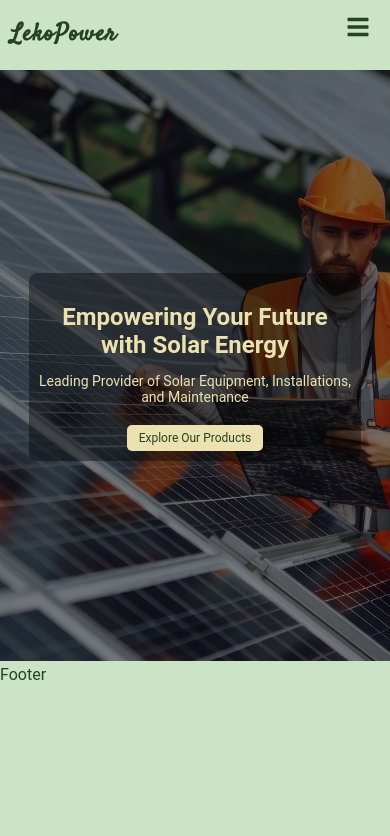
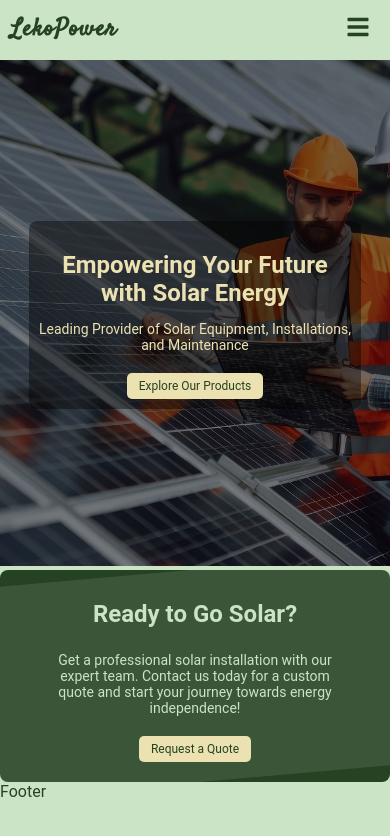
Before and after one commit to Dan-Muchiri/leko-power, a React (Vite) app: page / in a window 390 px wide. Shown: the top 836 px of the page. Built offline with nearby package versions, Linux system fonts and the light colour scheme.

Commit message:
Added an installation call to action

```diff
--- a/src/App.css
+++ b/src/App.css
@@ -22,7 +22,7 @@ body {
 
 /* Add padding-top to account for the height of the fixed header */
 .main-content {
-  padding-top: 70px; /* Adjust this value based on the height of your header */
+  padding-top: 60px; /* Adjust this value based on the height of your header */
 }
 
 
--- a/src/components/Header/HeaderStyles.module.css
+++ b/src/components/Header/HeaderStyles.module.css
@@ -1,6 +1,6 @@
 /* Header Container */
 .header {
-    height: 70px;
+    height: 60px;
     color: var(--primary-dark-green); /* Dark Green text */
     display: flex;
     justify-content: space-between;
@@ -63,7 +63,7 @@
         flex-direction: row; /* Stack logo and nav vertically */
         align-items: center; /* Align items to the start for better readability */
         padding: 10px; /* Reduced padding for smaller screens */
-        height: 70px;
+        height: 60px;
     }
 
     .menuIcon {
--- a/src/components/Home/Home.jsx
+++ b/src/components/Home/Home.jsx
@@ -13,6 +13,11 @@ function Home() {
                     <a href="#products" className={styles.heroButton}>Explore Our Products</a>
                 </div>
             </div>
+            <div className={styles.installationCTA}>
+                <h2 className={styles.ctaTitle}>Ready to Go Solar?</h2>
+                <p className={styles.ctaSubtitle}>Get a professional solar installation with our expert team. Contact us today for a custom quote and start your journey towards energy independence!</p>
+                <a href="#quote" className={styles.ctaButton}>Request a Quote</a>
+            </div>
         </section>
     );
 }
--- a/src/components/Home/HomeStyles.module.css
+++ b/src/components/Home/HomeStyles.module.css
@@ -5,11 +5,12 @@
     position: relative;
     text-align: center;
     color: var(--accent-light-beige); /* Light Beige text color */
+    margin: 0%;
 }
 
 .heroImage {
     width: 100%;
-    height: 80vh;
+    height: 78vh;
     object-fit: cover;
     filter: brightness(50%); /* Darken image slightly for better text contrast */
 }
@@ -36,7 +37,7 @@
     margin-bottom: 20px;
 }
 
-.heroButton {
+.heroButton,  .ctaButton {
     display: inline-block;
     padding: 10px 20px;
     font-size: 16px;
@@ -47,15 +48,15 @@
     transition: background-color 0.3s ease;
 }
 
-.heroButton:hover {
+.heroButton:hover , .ctaButton:hover{
     background-color: var(--primary-light-green); /* Light Green background on hover */
     color: var(--accent-light-beige);
 }
 
 /* Responsive Styles for Smaller Screens */
-@media (max-width: 768px) {
+@media (max-width: 1000px) {
     .heroImage {
-        height: 70vh; /* Reduce height for tablets */
+        height: 60vh; /* Reduce height for tablets */
     }
 
     .heroContent {
@@ -71,7 +72,7 @@
         font-size: 16px; /* Slightly smaller font size for subtitles */
     }
 
-    .heroButton {
+    .heroButton, .ctaButton {
         padding: 8px 16px; /* Slightly smaller padding */
         font-size: 14px; /* Slightly smaller font size */
     }
@@ -79,7 +80,7 @@
 
 @media (max-width: 480px) {
     .heroImage {
-        height: 70vh; /* Further reduce height for mobile screens */
+        height: 60vh; /* Further reduce height for mobile screens */
     }
 
     .heroContent {
@@ -95,8 +96,88 @@
         font-size: 14px; /* Smaller font size for subtitles */
     }
 
-    .heroButton {
+    .heroButton , .ctaButton{
         padding: 6px 12px; /* Further reduced padding */
         font-size: 12px; /* Smaller font size */
     }
 }
+
+
+/* Installation CTA Section */
+.installationCTA {
+    display: flex;
+    flex-direction: column;
+    align-items: center;
+    background-color: var(--primary-dark-green); /* Dark Green background */
+    color: var(--accent-pale-green); /* Light Beige text color */
+    text-align: center;
+    padding: 40px 20px; /* Add padding */
+    border-radius: 8px;
+    position: relative; /* Allows for additional styling effects */
+    overflow: hidden; /* To hide any overflow from pseudo-elements */
+}
+
+/* Decorative element */
+.installationCTA::before {
+    content: '';
+    position: absolute;
+    top: 0;
+    left: 50%;
+    width: 200%;
+    height: 100%;
+    background: rgba(255, 255, 255, 0.1); /* Light overlay */
+    transform: translateX(-50%) rotate(-5deg);
+    z-index: 0;
+}
+
+/* Ensure text is on top of the decorative element */
+.installationCTA > * {
+    position: relative;
+    z-index: 1;
+}
+
+.ctaTitle {
+    font-size: 36px; /* Larger font size for emphasis */
+    font-weight: bold;
+    margin-bottom: 10px;
+    margin-top: 10px;
+}
+
+.ctaSubtitle {
+    font-size: 18px;
+    margin-bottom: 20px;
+    width: 36ch;
+}
+
+
+
+/* Responsive Styles for Smaller Screens */
+@media (max-width: 768px) {
+    .installationCTA {
+        padding: 30px 15px; /* Adjust padding for tablets */
+    }
+
+    .ctaTitle {
+        font-size: 28px; /* Slightly smaller font size */
+    }
+
+    .ctaSubtitle {
+        font-size: 16px; /* Slightly smaller font size */
+    }
+
+}
+
+@media (max-width: 480px) {
+    .installationCTA {
+        padding: 20px 10px; /* Further reduced padding for mobile screens */
+    }
+
+    .ctaTitle {
+        font-size: 24px; /* Smaller font size for titles */
+    }
+
+    .ctaSubtitle {
+        font-size: 14px; /* Smaller font size for subtitles */
+    }
+
+}
```
